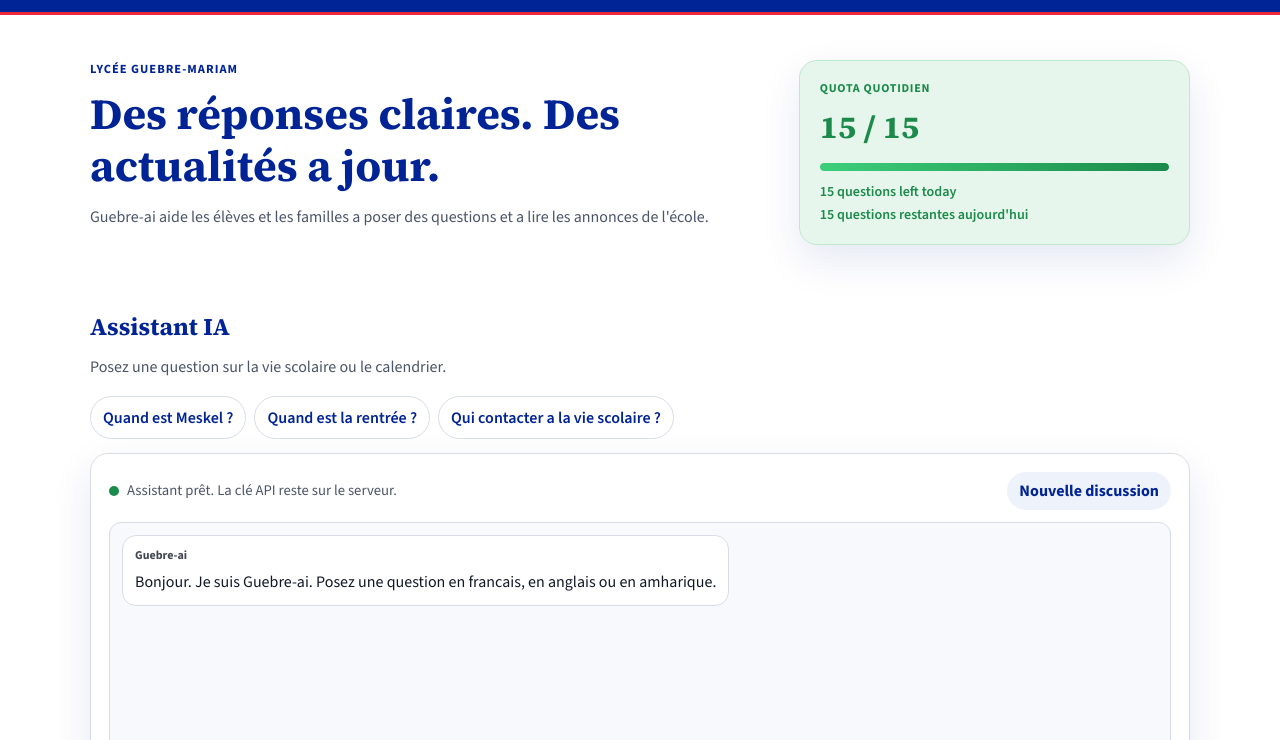
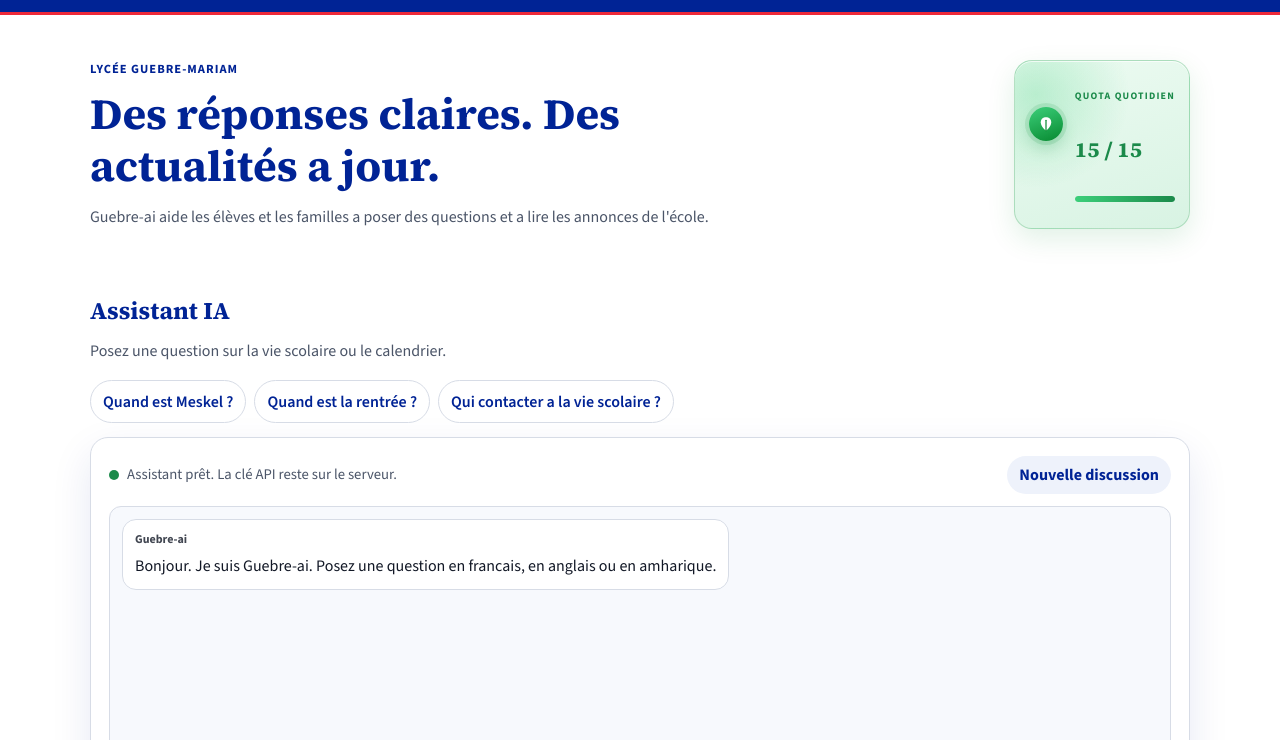
Before and after one commit to aarondanieltesfaye-crypto/Guebre-ai, a website: page index.html in a window 1280 px wide. Shown: the part 60-800 px from the top of the page. Drawn offline with nearby package versions, Linux system fonts and the light colour scheme.

Commit message:
Libellés de thème selon la langue et quota compact feuille

```diff
--- a/index.html
+++ b/index.html
@@ -9,6 +9,7 @@
   <link rel="preconnect" href="https://fonts.gstatic.com" crossorigin>
   <link href="https://fonts.googleapis.com/css2?family=Noto+Sans+Ethiopic:wght@400;600;700&family=Source+Sans+3:wght@400;600;700&family=Source+Serif+4:opsz,wght@8..60,600;8..60,700&display=swap" rel="stylesheet">
   <link rel="stylesheet" href="styles.css">
+  <link rel="stylesheet" href="theme-ui.css">
   <script>
     (function () {
       var p = localStorage.getItem("guebre-palette") === "et" ? "et" : "fr";
@@ -59,6 +60,12 @@
           <p class="lede" data-i18n="heroLede">Guebre-ai aide les élèves et les familles à poser des questions et à lire les annonces de l'école.</p>
         </div>
         <aside class="usage-card" aria-live="polite">
+          <span class="usage-leaf" aria-hidden="true">
+            <svg viewBox="0 0 24 24" fill="none">
+              <path d="M12 21s7-5.2 7-11.2C19 5.6 16 3 12 3S5 5.6 5 9.8C5 15.8 12 21 12 21z" fill="#fff"/>
+              <path d="M12 21V7" stroke="#078930" stroke-width="1.6" stroke-linecap="round"/>
+            </svg>
+          </span>
           <p class="usage-kicker" data-i18n="usageKicker">Quota quotidien</p>
           <p class="usage-count"><span id="usage-left">15</span> / <span id="usage-max">15</span></p>
           <div class="usage-track" aria-hidden="true"><span id="usage-fill" class="usage-fill"></span></div>
--- /dev/null
+++ b/theme-ui.css
@@ -0,0 +1,45 @@
+.usage-card {
+  display: grid;
+  grid-template-columns: auto 1fr;
+  grid-template-rows: auto auto;
+  gap: 6px 12px;
+  align-items: center;
+  padding: 12px 14px;
+  max-width: 280px;
+  margin-left: auto;
+  background:
+    radial-gradient(circle at 12% 20%, rgba(60, 207, 122, 0.28), transparent 46%),
+    linear-gradient(160deg, #edfbf2 0%, #d8f3e3 100%);
+  border: 1px solid rgba(7, 137, 48, 0.22);
+  box-shadow: 0 10px 28px rgba(7, 137, 48, 0.12), inset 0 1px 0 rgba(255,255,255,0.7);
+}
+html[data-mode="dark"] .usage-card {
+  background: radial-gradient(circle at 12% 20%, rgba(60, 207, 122, 0.18), transparent 46%), #163024;
+  border-color: #2f6a45;
+}
+.usage-leaf {
+  grid-row: 1 / span 2;
+  width: 34px;
+  height: 34px;
+  border-radius: 50%;
+  display: grid;
+  place-items: center;
+  background: linear-gradient(160deg, #3ccf7a, #078930);
+  box-shadow: 0 0 0 4px rgba(7, 137, 48, 0.12), 0 8px 16px rgba(7, 137, 48, 0.2);
+}
+.usage-leaf svg { width: 18px; height: 18px; display: block; }
+.usage-kicker {
+  margin: 0;
+  font-size: 0.62rem;
+  letter-spacing: 0.12em;
+}
+.usage-count {
+  margin: 0;
+  font-size: 1.35rem;
+  line-height: 1;
+}
+.usage-track { grid-column: 2; margin: 0; height: 6px; }
+.usage-en, .usage-fr { display: none; }
+@media (max-width: 800px) {
+  .usage-card { max-width: none; margin-left: 0; }
+}
--- a/themes.js
+++ b/themes.js
@@ -1,8 +1,28 @@
 (function () {
   var PALETTE_KEY = "guebre-palette";
   var MODE_KEY = "guebre-mode";
+  var LANG_KEY = "guebre-lang";
   var palette = localStorage.getItem(PALETTE_KEY) === "et" ? "et" : "fr";
   var mode = localStorage.getItem(MODE_KEY) === "dark" ? "dark" : "light";
+
+  var LABELS = {
+    fr: { et: "Éthiopie", dark: "Sombre" },
+    en: { et: "Ethiopia", dark: "Dark" },
+    am: { et: "ኢትዮጵያ", dark: "ጨለማ" }
+  };
+
+  function currentLang() {
+    var lang = localStorage.getItem(LANG_KEY) || "fr";
+    return LABELS[lang] ? lang : "fr";
+  }
+
+  function applyThemeLabels() {
+    var pack = LABELS[currentLang()];
+    var etText = document.querySelector("#ethiopia-toggle [data-i18n='themeEthiopia']");
+    var darkText = document.querySelector("#dark-toggle [data-i18n='themeDark']");
+    if (etText) etText.textContent = pack.et;
+    if (darkText) darkText.textContent = pack.dark;
+  }
 
   function applyTheme() {
     document.documentElement.setAttribute("data-palette", palette);
@@ -13,6 +33,7 @@
     var darkBtn = document.getElementById("dark-toggle");
     if (etBtn) etBtn.setAttribute("aria-pressed", palette === "et" ? "true" : "false");
     if (darkBtn) darkBtn.setAttribute("aria-pressed", mode === "dark" ? "true" : "false");
+    applyThemeLabels();
   }
 
   document.addEventListener("DOMContentLoaded", function () {
@@ -30,6 +51,11 @@
         applyTheme();
       });
     }
+    document.querySelectorAll("[data-set-lang]").forEach(function (btn) {
+      btn.addEventListener("click", function () {
+        setTimeout(applyThemeLabels, 0);
+      });
+    });
     applyTheme();
   });
 })();
```
